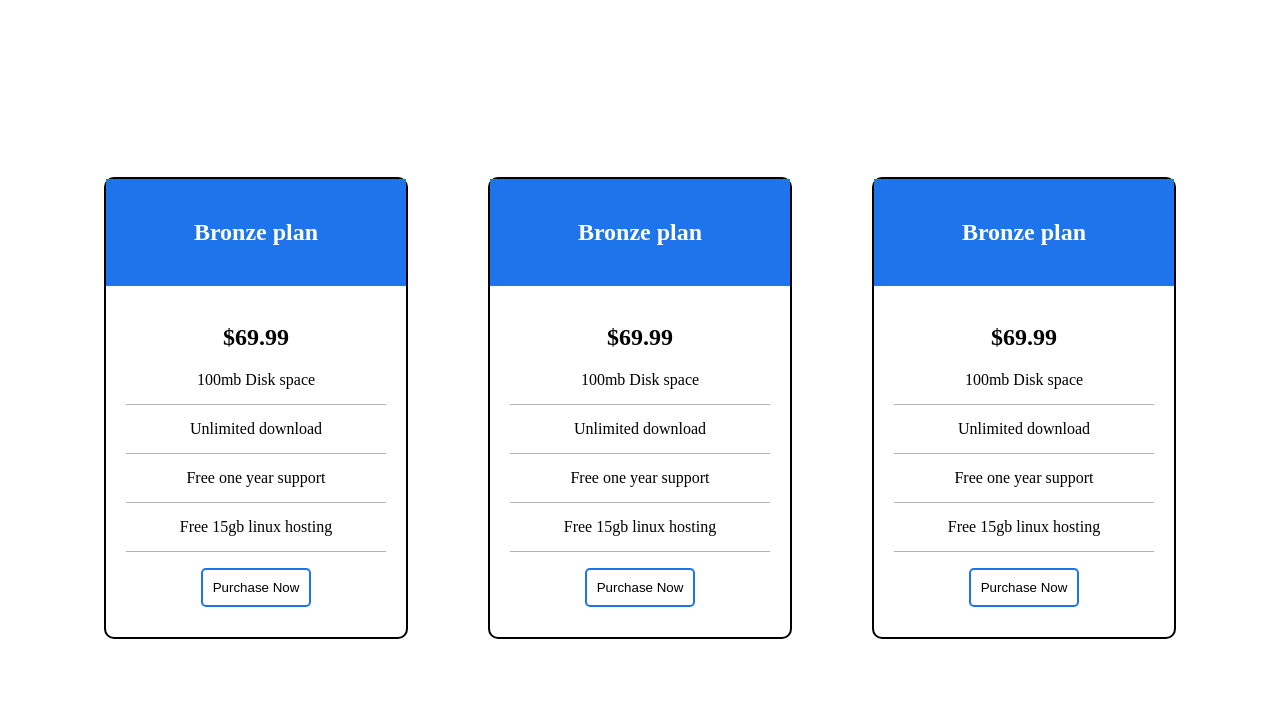
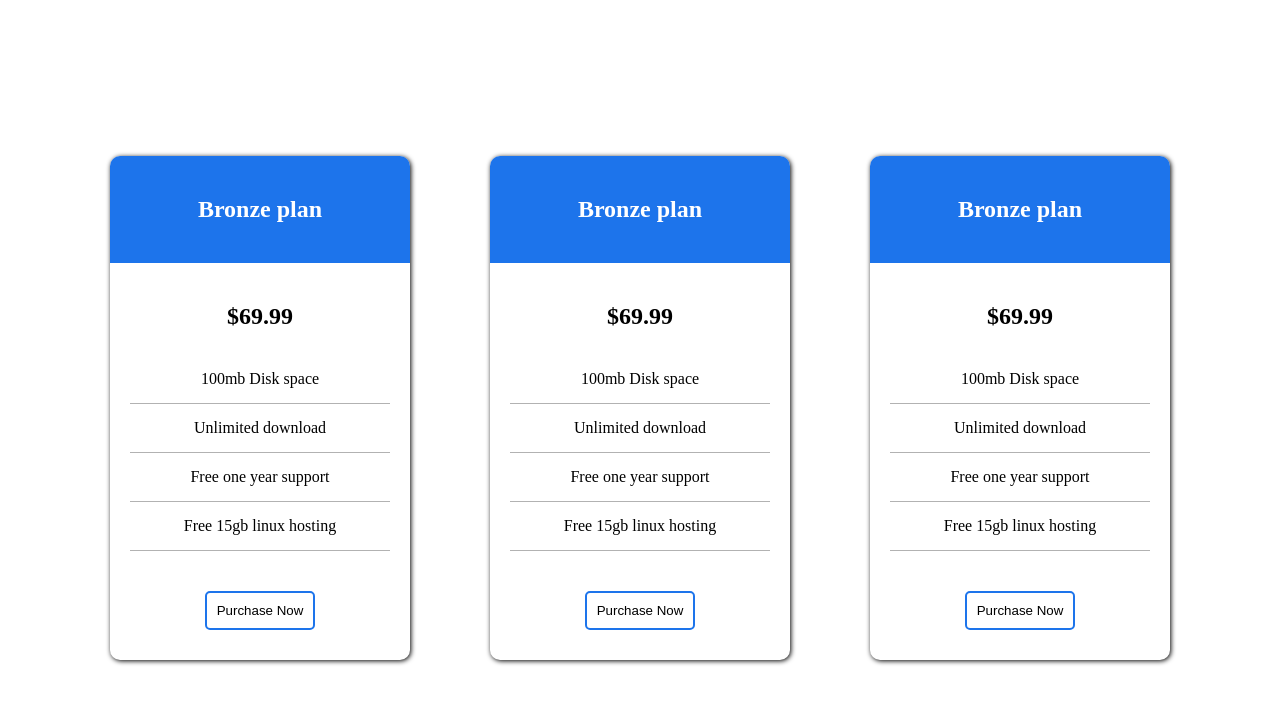
Before and after one commit to obododavid/appruve-coding-challenge, a React (Create React App) app: page / in a window 1280 px wide. Shown: the top 704 px of the page. Built offline with nearby package versions, Linux system fonts and the light colour scheme.

Commit message:
improve styling of pricinf component

```diff
--- a/src/components/pricingPlan/pricingPlan.tsx
+++ b/src/components/pricingPlan/pricingPlan.tsx
@@ -8,7 +8,6 @@ const PricingPlan: React.FC = () => {
         <h1>Bronze plan</h1>
       </section>
       <section className="pricing">
-        <img src="" alt="" />
         <h1>$69.99</h1>
       </section>
       <ul className="benefits">
--- a/src/components/pricingPlan/style.ts
+++ b/src/components/pricingPlan/style.ts
@@ -1,7 +1,7 @@
 import styled from "styled-components";
 
 export const PricingPlanContainer = styled.div`
-  border: 2px solid black;
+  box-shadow: 1px 1px 5px 0px black;
   border-radius: 10px;
   text-align: center;
   max-width: 300px;
@@ -16,6 +16,9 @@ export const PricingPlanContainer = styled.div`
   .header {
     padding: 20px 0;
     background-color: #1d74eb;
+    margin-bottom: 40px;
+    border-top-left-radius: 10px;
+    border-top-right-radius: 10px;
 
     h1 {
       color: #fff;
@@ -23,11 +26,13 @@ export const PricingPlanContainer = styled.div`
   }
 
   .pricing {
+    margin-bottom: 40px;
   }
 
   .benefits {
     list-style: none;
     padding: 0 20px;
+    margin-bottom: 40px;
 
     li {
       border-bottom: 1px solid rgba(0, 0, 0, 0.3);
```
